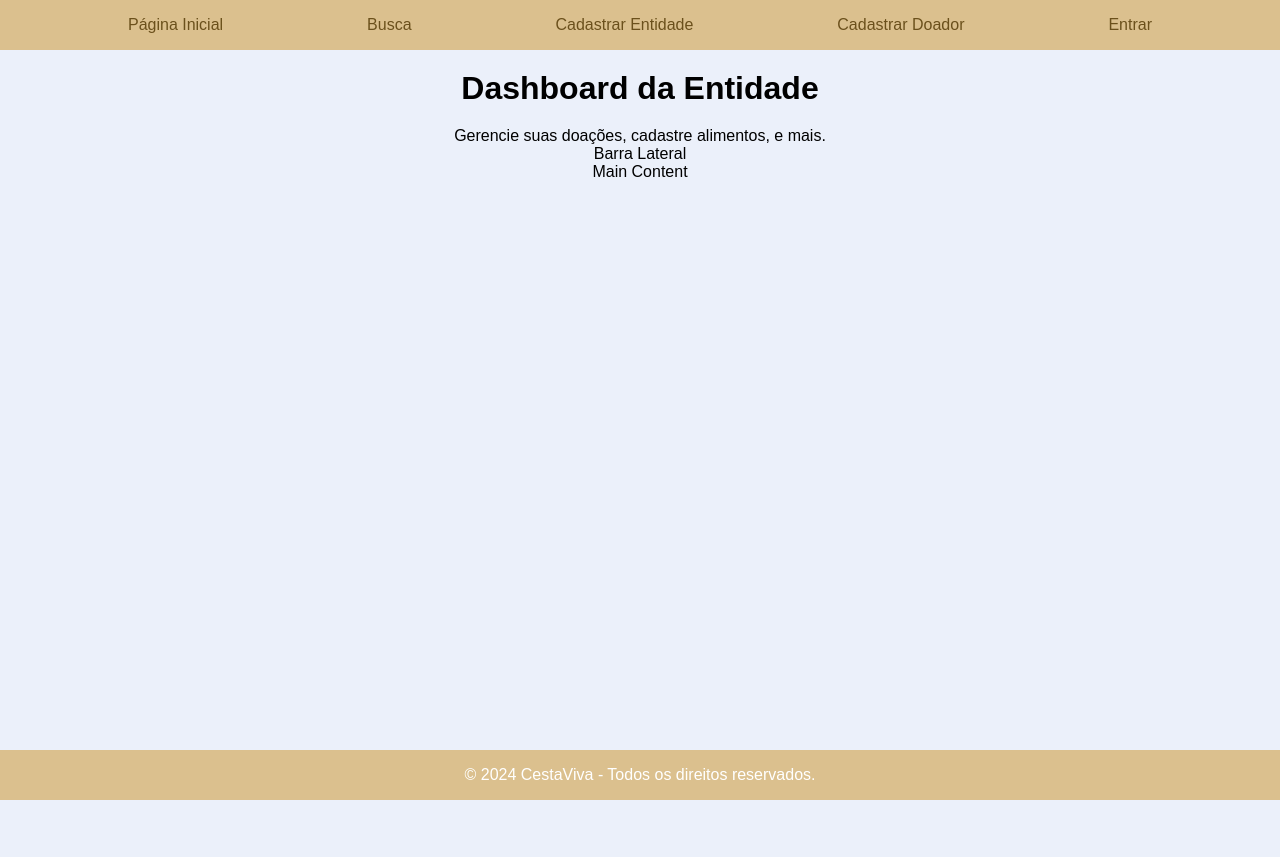
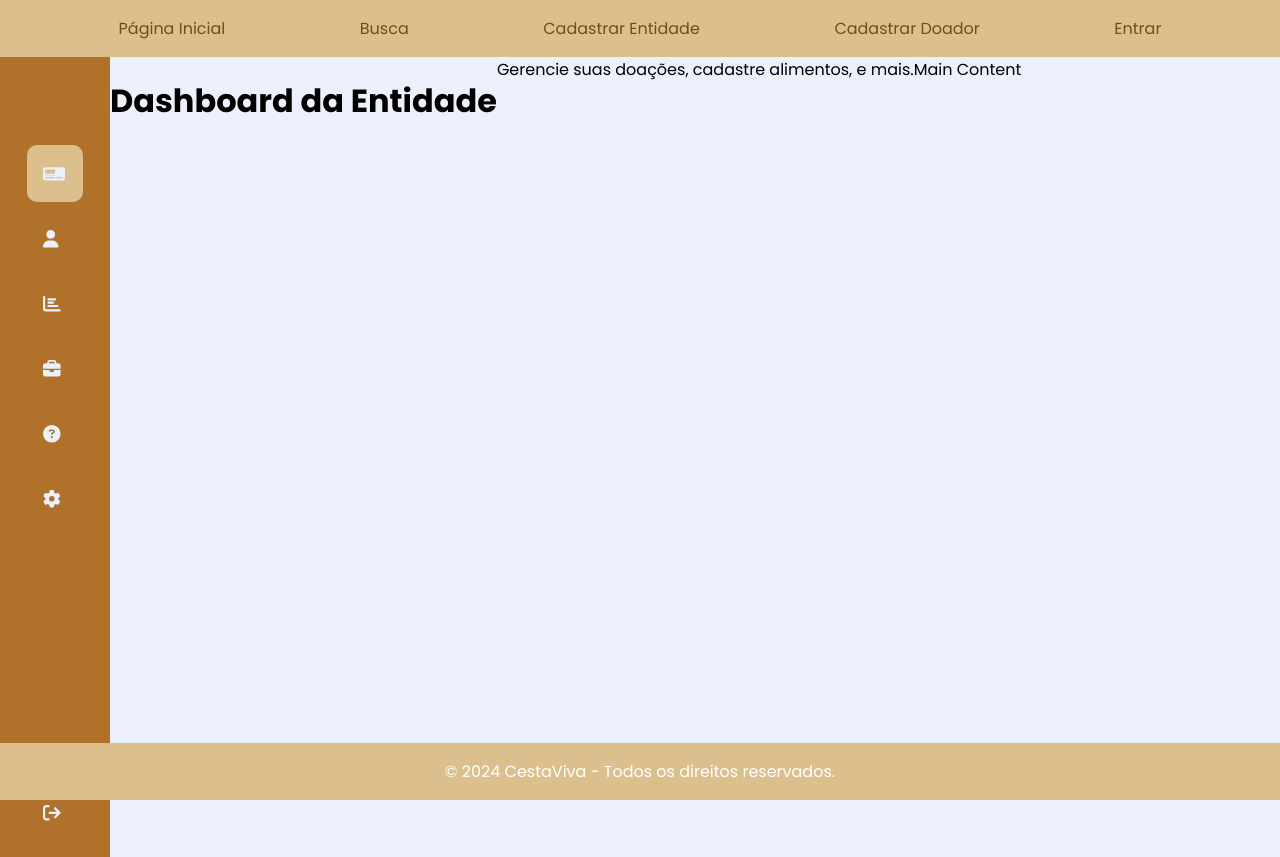
Before and after one commit to Amicuchi/CestaViva, a React (Vite) app: page /dashboard-entidade in a window 1280 px wide. Before the commit the page ends 800 px from the top, so only its background shows below. Built offline with nearby package versions, Linux system fonts and the light colour scheme.

Commit message:
Desenvolvimento da Sidebar do Dashboard

```diff
--- a/src/components/dashboardComponents/DashboardSidebar.jsx
+++ b/src/components/dashboardComponents/DashboardSidebar.jsx
@@ -1,7 +1,63 @@
+import { FontAwesomeIcon } from '@fortawesome/react-fontawesome';
+import {
+    faTachographDigital,
+    faUser,
+    faChartBar,
+    faBriefcase,
+    faCircleQuestion,
+    faGear,
+    faArrowRightFromBracket
+} from '@fortawesome/free-solid-svg-icons';
+import '../../styles/Dashboard.css';
+
 export default function DashboardSidebar() {
     return (
-        <>
-            <p>Barra Lateral</p>
-        </>
+        <aside className="sidebar">
+            <div className="logo"></div>
+            <ul className="menu">
+                <li className='active'>
+                    <a href="#">
+                        <FontAwesomeIcon icon={faTachographDigital}  className="fas" />
+                        <span>Dashboard</span>
+                    </a>
+                </li>
+                <li>
+                    <a href="#">
+                        <FontAwesomeIcon icon={faUser} className="fas" />
+                        <span>Perfil</span>
+                    </a>
+                </li>
+                <li>
+                    <a href="#">
+                        <FontAwesomeIcon icon={faChartBar} className="fas" />
+                        <span>Estatísticas</span>
+                    </a>
+                </li>
+                <li>
+                    <a href="#">
+                        <FontAwesomeIcon icon={faBriefcase} className="fas" />
+                        <span>Cestas</span>
+                    </a>
+                </li>
+                <li>
+                    <a href="#">
+                        <FontAwesomeIcon icon={faCircleQuestion} className="fas" />
+                        <span>FAQ</span>
+                    </a>
+                </li>
+                <li>
+                    <a href="#">
+                        <FontAwesomeIcon icon={faGear} className="fas" />
+                        <span>Configurações</span>
+                    </a>
+                </li>
+                <li className='logout'>
+                    <a href="#">
+                        <FontAwesomeIcon icon={faArrowRightFromBracket} className="fas" />
+                        <span>Sair</span>
+                    </a>
+                </li>
+            </ul>
+        </aside>
     );
 }
--- a/src/pages/DashboardEntidade.jsx
+++ b/src/pages/DashboardEntidade.jsx
@@ -4,11 +4,11 @@ import DashboardSidebar from "../components/dashboardComponents/DashboardSidebar
 
 function DashboardEntidade() {
     return (
-        <>
+        <div className="dashboard-container">
+            <DashboardSidebar />
             <DashboardHeader />
-            <DashboardSidebar />
             <DashboardMain />
-        </>
+        </div>
     );
 }
 
--- a/src/styles/Dashboard.css
+++ b/src/styles/Dashboard.css
@@ -0,0 +1,74 @@
+.dashboard-container{
+    display: flex;
+}
+
+/* Sidebar */
+.sidebar{
+    position: sticky;
+    top: 0;
+    left: 0;
+    bottom: 0;
+    width: 110px;
+    height: 100vh;
+    padding: 0 1.7rem;
+    color: var(--bg-principal);
+    overflow: hidden;
+    transition: all 0.5s linear;
+    background-color: var(--bg-terciario);
+}
+
+.sidebar:hover{
+    width: 240px;
+    transition: 0.5s;
+}
+
+.logo{
+    height: 80px;
+    padding: 1.3rem;
+}
+
+.menu{
+    height: 88%;
+    position: relative;
+    list-style: none;
+    padding: 0;
+}
+
+.menu li{
+    padding: 1rem;
+    margin: 8px 0;
+    border-radius: 10px;
+    transition: all 0.5s ease-in-out;
+}
+
+.menu li:hover,
+.active{
+    background-color: var(--bg-secundario);
+}
+
+.menu a{
+    display: flex;
+    align-items: center;
+    color: var(--bg-principal);
+    gap: 1.5rem;
+    font-size: 1rem;
+    text-decoration: none;
+}
+.menu a:hover{
+    color: var(--bg-hover);
+}
+
+.menu a span{
+    overflow: hidden;
+}
+
+.menu a .fas{
+    font-size: 1.1rem;
+}
+
+.logout {
+    position: absolute;
+    bottom: 0;
+    left: 0;
+    width: 100%;
+}
--- a/src/styles/index.css
+++ b/src/styles/index.css
@@ -1,3 +1,5 @@
+@import url('https://fonts.googleapis.com/css2?family=Poppins:ital,wght@0,100;0,200;0,300;0,400;0,500;0,600;0,700;0,800;0,900;1,100;1,200;1,300;1,400;1,500;1,600;1,700;1,800;1,900&display=swap');
+
 :root{
     --bg-principal: #EBF0FA;
     --bg-secundario: #dbc08e;
@@ -12,12 +14,12 @@
     padding: 0;
     box-sizing: border-box;
     text-align: center;
+    font-family: "Poppins", sans-serif;
+    border: none;
+    outline: none;
 }
 
 body {
-    font-family: Arial, sans-serif;
-    margin: 0;
-    padding: 0;
     background-color: var(--bg-principal);
 }
 
@@ -123,9 +125,9 @@ button:hover {
 footer {
     background-color: var(--bg-secundario);
     color: white;
+    text-align: center;
+    width: 100%;
     padding: 1rem;
-    text-align: center;
     position: fixed;
     bottom: 0;
-    width: 100%;
 }
```
Also changed, not shown: src/styles/Fonts.css (added, +31 -0 lines).
